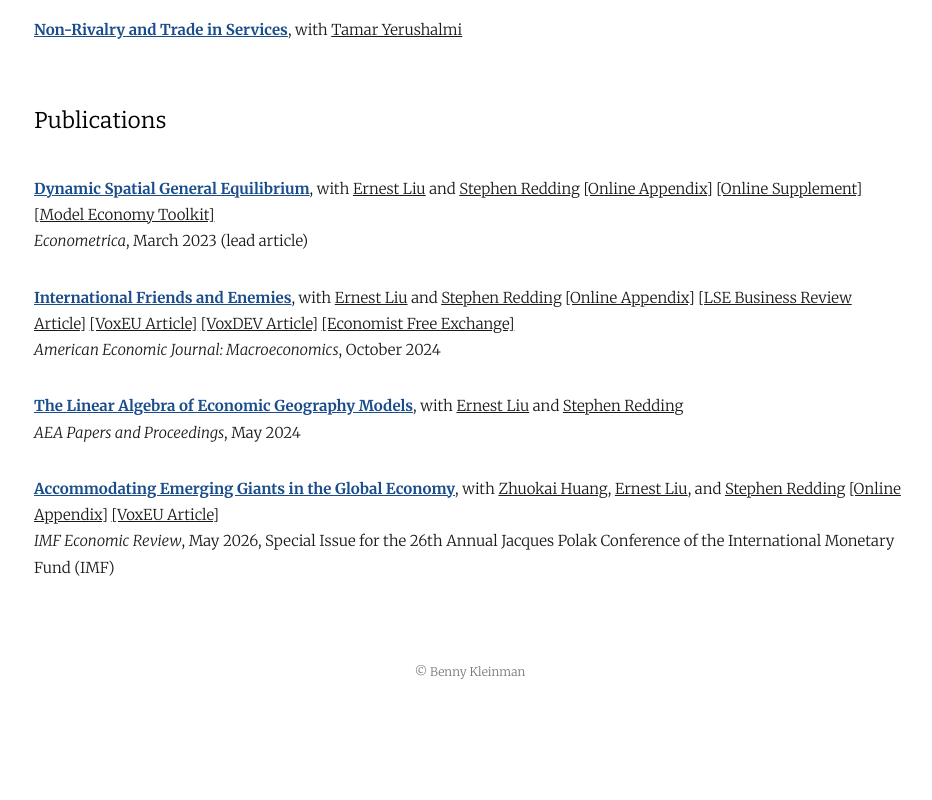
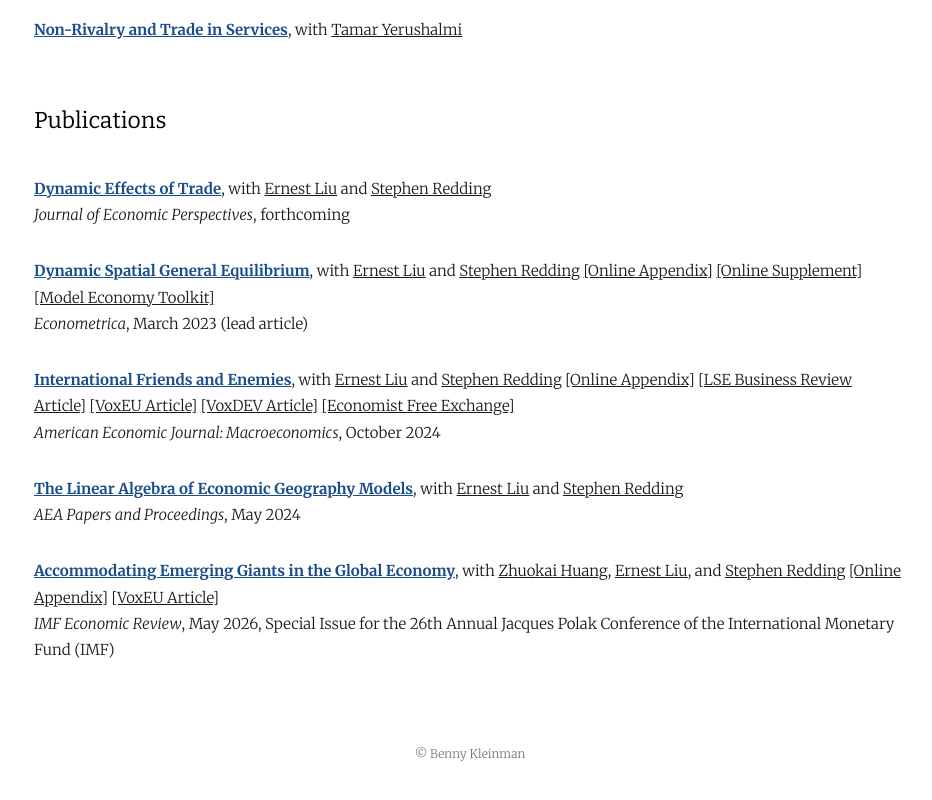
Before and after one commit to binyamink/bennykleinman, a plain HTML site: page index.html in a window 1280 px wide. Shown: the part 1283-2083 px from the top of the page, without its empty margins (170-1102 px from the left). Before the commit the page ends 2005 px from the top, so only its background shows below. Drawn offline with nearby package versions, Linux system fonts and the light colour scheme.

Commit message:
Add Dynamic Effects of Trade (JEP, forthcoming)
Co-Authored-By: Claude Opus 5.5 <noreply@anthropic.com>
Claude-Session: https://claude.ai/code/session_018V5JoD7GCYm2Y2sWPcMN4V

```diff
--- a/index.html
+++ b/index.html
@@ -140,6 +140,13 @@
 <h3>Publications</h3>
 
 <p class="paper">
+  <a class="title" href="https://www.dropbox.com/scl/fi/s49p0vf9t9nhohtteep94/JEPTD_Paper.pdf?rlkey=cijw7fmhezqlklv48vqinnfq6&amp;dl=0">Dynamic Effects of Trade</a>, with
+  <a class="coauthor" href="https://scholar.princeton.edu/ernestliu/home">Ernest Liu</a> and
+  <a class="coauthor" href="http://www.princeton.edu/~reddings/">Stephen Redding</a>
+  <span class="venue"><em>Journal of Economic Perspectives</em>, forthcoming</span>
+</p>
+
+<p class="paper">
   <a class="title" href="http://www.princeton.edu/~reddings/papers/SSTD_Paper.pdf">Dynamic Spatial General Equilibrium</a>, with
   <a class="coauthor" href="https://scholar.princeton.edu/ernestliu/home">Ernest Liu</a> and
   <a class="coauthor" href="http://www.princeton.edu/~reddings/">Stephen Redding</a>
```
